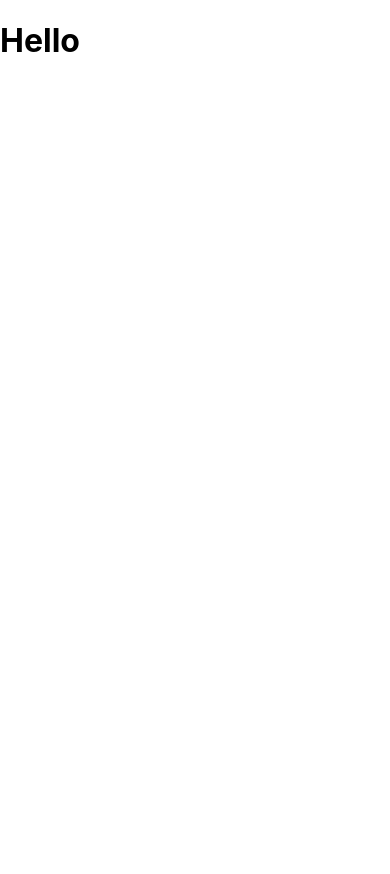
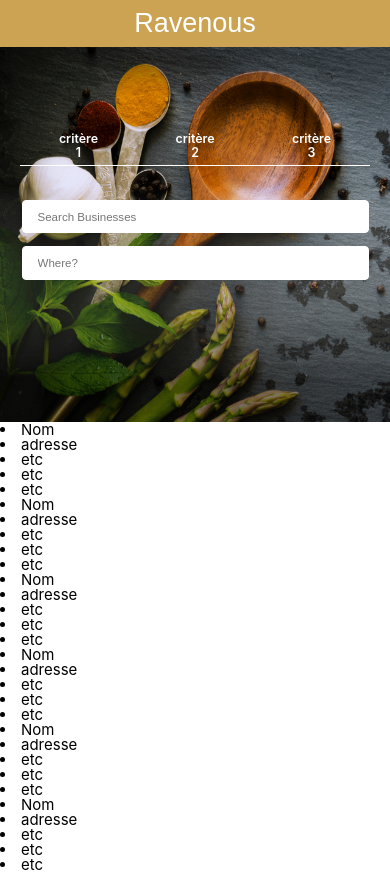
Before and after one commit to Owlynn/Ravenous3, a React (Create React App) app: page / in a window 390 px wide. Before the commit the page ends 844 px from the top, so only its background shows below. Built offline with nearby package versions, Linux system fonts and the light colour scheme.

Commit message:
Création de tous les imports et de la structure globale de la page

```diff
--- a/public/index.html
+++ b/public/index.html
@@ -3,6 +3,7 @@
   <head>
     <meta charset="utf-8" />
     <link rel="icon" href="%PUBLIC_URL%/favicon.ico" />
+    <link rel="stylesheet" href="./reset.css">
     <meta name="viewport" content="width=device-width, initial-scale=1" />
     <meta name="theme-color" content="#000000" />
     <meta
--- a/src/components/App/App.css
+++ b/src/components/App/App.css
@@ -1,38 +1,44 @@
-.App {
-  text-align: center;
+/* Universal Styles */
+
+html {
+  font-size: 18px;
 }
 
-.App-logo {
-  height: 40vmin;
-  pointer-events: none;
-}
-
-@media (prefers-reduced-motion: no-preference) {
-  .App-logo {
-    animation: App-logo-spin infinite 20s linear;
+@media only screen and (max-width: 560px) {
+  html {
+    font-size: 15px;
   }
 }
 
-.App-header {
-  background-color: #282c34;
-  min-height: 100vh;
+input:focus {
+  outline: none;
+}
+
+/* Reusable Component - Image Container */
+
+.image-container {
   display: flex;
   flex-direction: column;
-  align-items: center;
   justify-content: center;
-  font-size: calc(10px + 2vmin);
-  color: white;
+  overflow: hidden;
+  background: #000;
 }
 
-.App-link {
-  color: #61dafb;
+.image-container img {
+  width: 100%;
 }
 
-@keyframes App-logo-spin {
-  from {
-    transform: rotate(0deg);
-  }
-  to {
-    transform: rotate(360deg);
-  }
+/* App Styles */
+
+.App {
+  font-family: 'Work Sans', sans-serif;
 }
+
+h1 {
+  padding: .66rem 0;
+  text-align: center;
+  background-color: #cca353;
+  font-family: Poppins, sans-serif;
+  font-size: 1.8rem;
+  color: #fff;
+}
--- a/src/components/App/App.js
+++ b/src/components/App/App.js
@@ -1,7 +1,8 @@
 import React from 'react';
 import ReactDOM from 'react-dom';
-
+import Searchbar from '../SearchBar/SearchBar'
 import './App.css';
+import BusinessList from '../BusinessList/BusinessList'
 
 class App extends React.Component{
   constructor(props){
@@ -9,7 +10,13 @@ class App extends React.Component{
   }
 
   render(){
-    return <h1> Hello</h1>
+    return (
+      <div>
+        <h1> Ravenous </h1>
+        <Searchbar />
+        <BusinessList/>
+      </div>
+    );
   }
 }
 
--- a/src/components/Business/Business.css
+++ b/src/components/Business/Business.css
@@ -0,0 +1,52 @@
+.Business {
+    display: flex;
+    flex-direction: column;
+    justify-content: space-between;
+    width: 16.66rem;
+    margin: 0 .5rem 2.3rem .5rem;
+  }
+
+  .Business .image-container {
+    height: 16.66rem;
+    margin-bottom: 1rem;
+  }
+
+  .Business h2 {
+    margin-bottom: .5rem;
+    font-size: 1.2rem;
+    font-weight: 600;
+  }
+
+  .Business-information {
+    display: flex;
+    justify-content: space-between;
+  }
+
+  .Business-information p {
+    font-size: .88rem;
+    font-weight: 300;
+    line-height: 1rem;
+  }
+
+  .Business-address {
+    display: flex;
+    flex-direction: column;
+    justify-content: space-between;
+  }
+
+  .Business-reviews {
+    display: flex;
+    flex-direction: column;
+    justify-content: space-between;
+    text-align: right;
+  }
+
+  .Business-reviews h3 {
+    color: #CCA353;
+    font-weight: 600;
+  }
+
+  .Business-reviews .rating {
+    font-size: .88rem;
+    line-height: 1rem;
+  }
--- a/src/components/Business/Business.js
+++ b/src/components/Business/Business.js
@@ -0,0 +1,22 @@
+import React from "react";
+import './Business.css'
+
+class Business extends React.Component{
+    constructor(props){
+        super(props)
+    }
+
+    render(){
+        return (
+            <div>
+                <li>Nom</li>
+                <li>adresse</li>
+                <li>etc</li>
+                <li>etc</li>
+                <li>etc</li>
+            </div>
+        )
+    }
+}
+
+export default Business;
--- a/src/components/BusinessList/BusinessList.css
+++ b/src/components/BusinessList/BusinessList.css
@@ -0,0 +1,6 @@
+.BusinessList {
+    display: flex;
+    justify-content: space-around;
+    flex-wrap: wrap;
+    margin: 4.4rem 10%;
+  }
--- a/src/components/BusinessList/BusinessList.js
+++ b/src/components/BusinessList/BusinessList.js
@@ -0,0 +1,24 @@
+import React from "react";
+import './BusinessList.css'
+import Business from '../Business/Business'
+
+class BusinessList extends React.Component{
+    constructor(props){
+        super(props)
+    }
+
+    render(){
+        return (
+            <div>
+            <Business/>
+            <Business/>
+            <Business/>
+            <Business/>
+            <Business/>
+            <Business/>
+            </div>
+        )
+    }
+}
+
+export default BusinessList;
--- a/src/components/SearchBar/Searchbar.css
+++ b/src/components/SearchBar/Searchbar.css
@@ -0,0 +1,97 @@
+.SearchBar {
+    display: flex;
+    flex-direction: column;
+    justify-content: center;
+    background-image: url('./background_search_desktop.jpg');
+    background-size: cover;
+    background-repeat: no-repeat;
+    height: 25rem;
+  }
+
+  .SearchBar-sort-options ul {
+    display: flex;
+    justify-content: center;
+    margin-bottom: 2.22rem;
+    color: #ffffff;
+  }
+
+  .SearchBar-sort-options li {
+    cursor: pointer;
+    width: 4.33rem;
+    border-bottom: 1px solid #fff;
+    padding: 0 2.58rem .33rem 2.58rem;
+    line-height: 1.13;
+    text-align: center;
+    font-weight: 600;
+    font-size: .83rem;
+    transition: color .25s;
+  }
+
+  .SearchBar-sort-options li:hover {
+    color: #d4cfcf;
+  }
+
+  .SearchBar-sort-options li.active,
+  .SearchBar-sort-options li.active:hover {
+    border-bottom: 1px solid #f0c36c;
+    color: #f0c36c;
+  }
+
+  .SearchBar-fields {
+    display: flex;
+    justify-content: center;
+    margin-bottom: 2.88rem;
+  }
+
+  .SearchBar-fields input {
+    width: 21rem;
+    padding: .66rem 1rem;
+    margin-right: 2.22rem;
+    border: 1px solid #fff;
+    border-radius: 4px;
+    font-size: .77rem;
+    font-weight: 500;
+  }
+
+  .SearchBar-fields input:last-child {
+    margin-right: 0;
+  }
+
+  .SearchBar-submit {
+    text-align: center;
+  }
+
+  .SearchBar-submit a {
+    border-radius: 4px;
+    padding: .72rem 1.7rem;
+    background-color: #cca353;
+    color: #ffffff;
+    font-weight: 600;
+    transition: background-color .5s;
+  }
+
+  .SearchBar-submit a:hover {
+    cursor: pointer;
+    background-color: #a7874b;
+  }
+
+  @media only screen and (max-width: 560px) {
+    .SearchBar {
+      background-image: url('./background_search_mobile.jpg');
+    }
+
+    .SearchBar-sort-options ul {
+      margin-left: 2rem;
+      margin-right: 2rem;
+    }
+
+    .SearchBar-fields {
+      flex-direction: column;
+      align-items: center;
+    }
+
+    .SearchBar-fields input {
+      margin-right: 0;
+      margin-bottom: .86rem;
+    }
+  }
--- a/src/components/SearchBar/Searchbar.js
+++ b/src/components/SearchBar/Searchbar.js
@@ -0,0 +1,40 @@
+import React from "react";
+import { ReactDOM } from "react-dom";
+import './SearchBar.css'
+
+class Searchbar extends React.Component{
+    constructor(props){
+        super(props)
+    }
+
+    render(){
+        return (
+            (
+                 <div className="SearchBar">
+            <div className="SearchBar-sort-options">
+              <ul>
+                <li>critère 1</li>
+                <li>critère 2</li>
+                <li>critère 3</li>
+              </ul>
+            </div>
+            <div className="SearchBar-fields">
+              <input
+                placeholder="Search Businesses"
+              />
+
+              <input
+                placeholder="Where?"
+              />
+
+            </div>
+                <div className="SearchBar-submit">
+            </div>
+          </div>
+            )
+
+        )
+    }
+}
+
+export default Searchbar;
```
Also changed, not shown: src/components/SearchBar/background_search_mobile.jpg (added), 1 other file (tests, documents, lock files or other folders).
